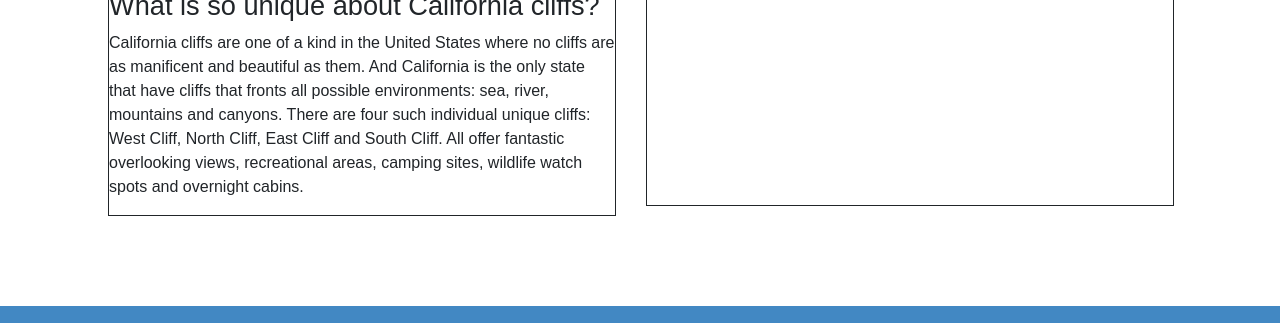
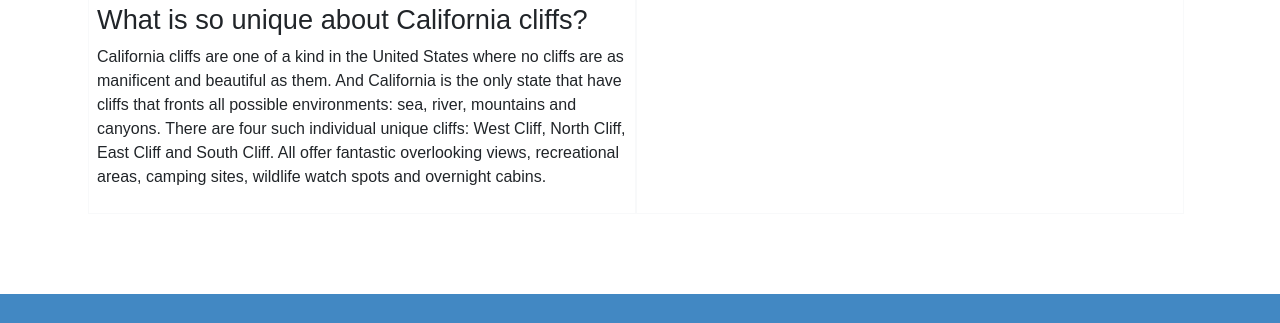
Before and after one commit to Shi521/m2-w2-d2-homework, a plain HTML site: page w2d2-homework/index.html in a window 1280 px wide. Shown: the part 617-940 px from the top of the page. Drawn offline with nearby package versions, Linux system fonts and the light colour scheme.

Commit message:
changes2

```diff
--- a/w2d2-homework/index.html
+++ b/w2d2-homework/index.html
@@ -88,7 +88,7 @@
       <div class="article">
         <div>
           <h1>Introducing California's Greatest Cliffs</h1>
-          <div class="intro">
+          <div class="intro border border-light p-2 pt-3">
             <h2>What is so unique about California cliffs?</h2>
             <p>
               California cliffs are one of a kind in the United States where no
@@ -103,7 +103,7 @@
           </div>
         </div>
 
-        <div class="location">
+        <div class="location border border-light p-2 pt-3">
           <h2>Where are these cliffs?</h2>
           <p>
             Located within a 100 mile radius from Irvine, California, they can
--- a/w2d2-homework/styles.css
+++ b/w2d2-homework/styles.css
@@ -187,7 +187,7 @@ footer #nondisclaimer .social .fa-instagram {
       }
 }
 
-.intro{
+/* .intro{
     border-style: solid;
     border-width:0.5px;
     margin: 10px 20px;
@@ -196,4 +196,4 @@ footer #nondisclaimer .social .fa-instagram {
     margin: 20px 10px;
     border-style: solid;
     border-width:0.5px;
-}
+} */
```
